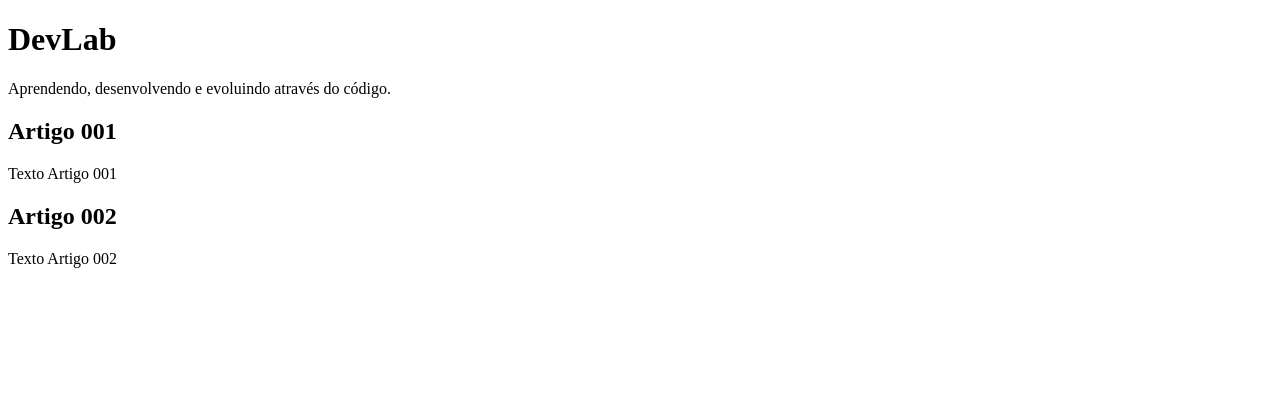
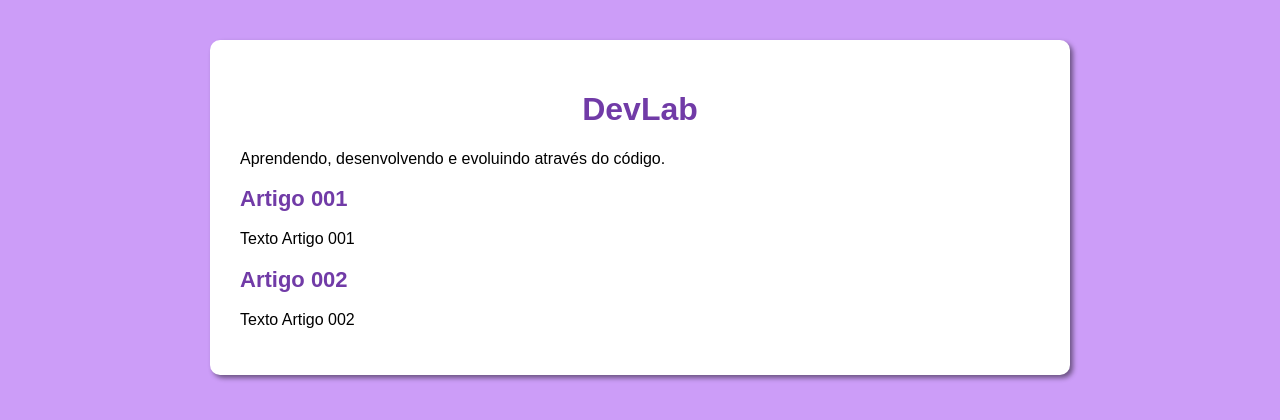
Before and after one commit to brunosilva19/projeto-site, a plain HTML site: page index.html in a window 1280 px wide. Drawn offline with Linux system fonts and the light colour scheme.

Commit message:
comecei o design

```diff
--- a/index.html
+++ b/index.html
@@ -4,6 +4,7 @@
     <meta charset="UTF-8">
     <meta name="viewport" content="width=device-width, initial-scale=1.0">
     <title>Projeto estudo</title>
+    <link rel="stylesheet" href="style.css">
 </head>
 <body>
     <main>
--- /dev/null
+++ b/style.css
@@ -0,0 +1,28 @@
+*{
+    font-family: Arial, Helvetica, sans-serif;
+    font-size: 16px;
+}
+
+body{
+    background-color: rgb(204, 157, 248);
+}
+
+main{
+    background-color: white;
+    max-width: 800px;
+    padding: 30px;
+    margin: 40px auto;
+    box-shadow: 3px 3px 5px rgba(0, 0, 0, 0.473);
+    border-radius: 10px;
+}
+
+h1 {
+    font-size: 32px;
+    color: #713ba7;
+    text-align: center;
+}
+
+h2 {
+    font-size: 22px;
+    color: #713ba7;
+}
```
